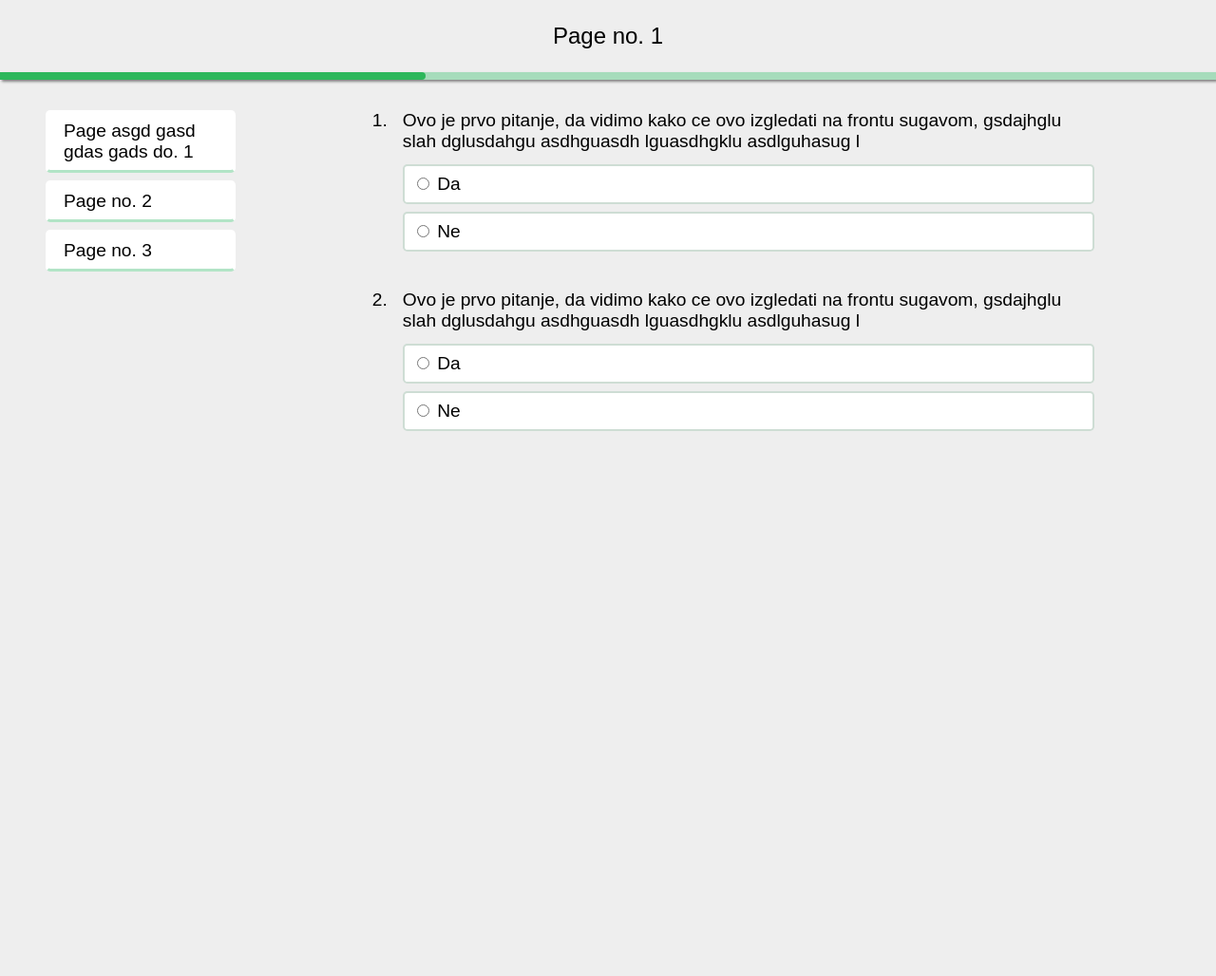
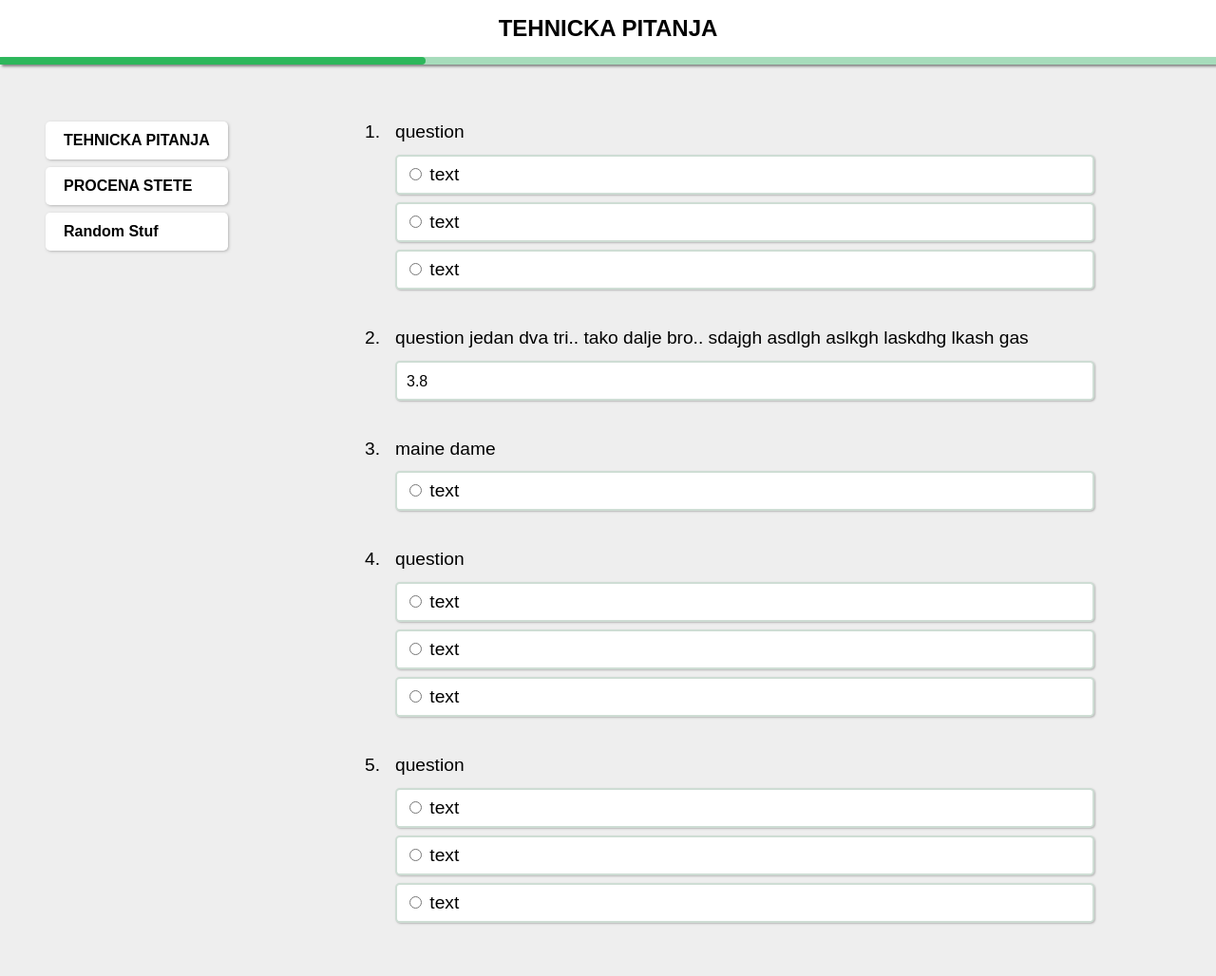
Before and after one commit to Nikola-Ostojic/SBES-Super-Project, a Flask app: page /home in a window 1280 px wide. Shown: the whole page at 95% size. Before the commit the page ends 454 px from the top, so only its background shows below. Run offline with Flask 2, Linux system fonts and the light colour scheme; some libraries are stand-ins or nearby versions.

Commit message:
Implemented pages on home page

```diff
--- a/config.json
+++ b/config.json
@@ -2,23 +2,150 @@
 	"formula":"CONST",
 	"pages":[{
 		"index":1,
-		"title":"title",
+		"title":"TEHNICKA PITANJA",
 		"calculationType":"CONST",
 		"formula":"CONST",
 		"questions": [
 	    {
 	      "id":"",
 	      "question": "question",
-	      "answerType": "chkbox/radio/number",
+	      "answerType": "radio",
 	      "weightType": "factor/value",
 	      "answers": [
 	        {
-	          "id":"",
+	          "id":"1",
+	          "text": "text",
+	          "weight": "3.8"
+	        },
+			{
+				"id":"1",
+				"text": "text",
+				"weight": "3.8"
+			},
+			 {
+	          "id":"1",
+	          "text": "text",
+	          "weight": "3.8"
+	        }
+	      ]
+	    },
+		{
+	      "id":"",
+	      "question": "question jedan dva tri.. tako dalje bro.. sdajgh asdlgh aslkgh laskdhg lkash gas",
+	      "answerType": "number",
+	      "weightType": "factor/value",
+	      "answers": [
+	        {
+	          "id":"2",
+	          "text": "",
+	          "weight": "3.8"
+	        }
+	      ]
+	    },
+		{
+	      "id":"",
+	      "question": "maine dame",
+	      "answerType": "radio",
+	      "weightType": "factor/value",
+	      "answers": [
+	        {
+	          "id":"3",
+	          "text": "text",
+	          "weight": "3.8"
+	        }
+	      ]
+	    },
+		{
+	      "id":"",
+	      "question": "question",
+	      "answerType": "radio",
+	      "weightType": "factor/value",
+	      "answers": [
+	        {
+	          "id":"1",
+	          "text": "text",
+	          "weight": "3.8"
+	        },
+			{
+				"id":"1",
+				"text": "text",
+				"weight": "3.8"
+			},
+			 {
+	          "id":"1",
+	          "text": "text",
+	          "weight": "3.8"
+	        }
+	      ]
+	    },
+		{
+	      "id":"",
+	      "question": "question",
+	      "answerType": "radio",
+	      "weightType": "factor/value",
+	      "answers": [
+	        {
+	          "id":"1",
+	          "text": "text",
+	          "weight": "3.8"
+	        },
+			{
+				"id":"1",
+				"text": "text",
+				"weight": "3.8"
+			},
+			 {
+	          "id":"1",
 	          "text": "text",
 	          "weight": "3.8"
 	        }
 	      ]
 	    }
 	  ]
+
+	},
+	{
+		"index":2,
+		"title":"PROCENA STETE",
+		"calculationType":"CONST",
+		"formula":"CONST",
+		"questions": [
+	    {
+	      "id":"",
+	      "question": "sta radis bro",
+	      "answerType": "text",
+	      "weightType": "factor/value",
+	      "answers": [
+	        {
+	          "id":"2",
+	          "text": "",
+	          "weight": "3.8"
+	        }
+	      ]
+	    }
+	  ]
+
+	},
+	{
+		"index":3,
+		"title":"Random Stuf",
+		"calculationType":"CONST",
+		"formula":"CONST",
+		"questions": [
+	    {
+	      "id":"",
+	      "question": "wtf",
+	      "answerType": "radio",
+	      "weightType": "factor/value",
+	      "answers": [
+	        {
+	          "id":"3",
+	          "text": "text",
+	          "weight": "3.8"
+	        }
+	      ]
+	    }
+	  ]
+
 	}]
 }
--- a/main.py
+++ b/main.py
@@ -9,7 +9,7 @@ formula, pages = process(CONFIG_NAME)
 
 @app.route('/home')
 def home():
-    process(CONFIG_NAME)
+    formula, pages = process(CONFIG_NAME)
     html = render_template("questionnaire.html", pages=pages)
     return html
 
--- a/processing.py
+++ b/processing.py
@@ -18,7 +18,7 @@ def parse_pages(pages):
             for answer in question['answers']:
                 answ = parse_answer(answer)
                 q.answers.append(answ)
-        result.append(page)
+        result.append(pg)
     return result
 
 def parse_answer(answer):
--- a/static/css/questionnaire.css
+++ b/static/css/questionnaire.css
@@ -7,9 +7,12 @@ body{
 
 .home-wrapper{
     display: flex;
+    position: relative;
+    top: 7rem;
 }
 
 .questions-wrapper{
+    width: 100%;
     display: flex;
     justify-content: center;
     flex-direction: column;
@@ -18,15 +21,18 @@ body{
 
 .page-container{
     padding: 1rem 1rem 1rem 3rem;
+    width: 25%;
 }
 
 .page{
     border: 3px solid rgba(100, 194, 136, 0);
-    border-bottom: 3px solid rgba(103, 202, 141, 0.5);
     background-color: white;
     padding: 0.5rem 1rem;
     margin-bottom: 0.5rem;
     border-radius: 0.3rem;
+    font-size: 1rem;
+    font-weight: 600;
+    box-shadow: 1px 1px 3px rgba(128, 128, 128, 0.5);
 }
 
 .question-container{
@@ -39,10 +45,25 @@ body{
     margin-right: 1rem;
 }
 
+.question-text{
+    width: 100%;
+}
+
+.selected{
+    border: 2px solid rgba(35,164,166, 0.7) !important;
+}
+
+.selected-page{
+    border: 3px solid rgba(35,164,166, 0.7) !important;
+}
+
 .page-title{
     text-align: center;
     font-size: 1.5rem;
-    font-weight: 500;
+    font-weight: 600;
+    background-color: white;
+    margin: 0px;
+    padding: 1rem;
 }
 
 .question{
@@ -55,6 +76,7 @@ body{
     padding: 0.5rem;
     border-radius: 0.3rem;
     border: 2px solid rgba(157, 188, 169, 0.5);
+    box-shadow: 1px 1px 2px rgba(128, 128, 128, 0.5);
 }
 
 .bar-wrapper{
@@ -77,7 +99,36 @@ body{
     border-bottom-right-radius: 0.3rem;
 }
 
+.header-title{
+    position: fixed;
+    width: 100%;
+    z-index: 5;
+}
 
+.hidden{
+    display: none;
+}
+
+input[type=text]{
+    border: 0px;
+    font-size: 1rem;
+    outline: 0px;
+    width: 100%;
+}
+
+input[type=number]{
+    border: 0px;
+    font-size: 1rem;
+    outline: 0px;
+    width: 100%;
+    -moz-appearance:textfield;
+}
+
+input::-webkit-outer-spin-button,
+input::-webkit-inner-spin-button {
+    -webkit-appearance: none;
+    margin: 0;
+}
 
 /* Animations/hovers... */
 
--- a/static/js/questionnaire.js
+++ b/static/js/questionnaire.js
@@ -0,0 +1,26 @@
+$('.answer').click(function (e) {
+    let radio = $(this).find('input')
+    radio.prop("checked", true);
+    $(this).siblings().removeClass('selected')
+    $(this).addClass('selected')
+});
+
+var lastPage = 1
+var pageNumber = 0
+
+pageNumber = $('.questions-wrapper').length
+
+
+$('.page').click(function (e) {
+    let pageClass = $(this).attr('class').split(' ')[1]
+    currentPage = pageClass.split('-')[1]
+    if(lastPage != currentPage){
+        $('.page-' + lastPage).removeClass('selected-page')
+        $('.page-' + currentPage).addClass('selected-page')
+        $('[index=' + currentPage + ']').removeClass('hidden')
+        $('[index=' + lastPage + ']').addClass('hidden')
+        lastPage = currentPage
+    }
+
+    $('.progress').width(currentPage / pageNumber * 100 + '%');
+});
--- a/templates/questionnaire.html
+++ b/templates/questionnaire.html
@@ -16,64 +16,46 @@
 
 {% block body %}
 <main>
-    <p class="page-title">Page no. 1</p>
-    <div class="bar-wrapper">
-        <div class="progress-bar">
-            <div class="progress">
+    <div class="header-title">
+        <p class="page-title">{{ pages[0].title }} </p>
+        <div class="bar-wrapper">
+            <div class="progress-bar">
+                <div class="progress">
 
+                </div>
             </div>
         </div>
     </div>
     <div class="home-wrapper">
         <div class="page-container">
-            <div class="page">
-                <span>Page asgd gasd gdas gads do. 1</span>
+            {% for item in pages %}
+            <div class="page page-{{item.index}}">
+                <span>{{item.title}}</span>
             </div>
-            <div class="page">
-                <span>Page no. 2</span>
-            </div>
-            <div class="page">
-                <span>Page no. 3</span>
-            </div>
+            {% endfor %}
         </div>
-        <div class="questions-wrapper">
+        {% for item in pages %}
+        <div index="{{item.index}}" class="questions-wrapper {% if item.index != 1 %} hidden {%endif%}">
+            {% for question in item.questions %}
             <div class="question-container">
                 <div class="question-no">
-                    <span>1.</span>
+                    <span>{{loop.index}}.</span>
                 </div>
                 <div class="question-text">
                     <div class="question">
-                        <span>Ovo je prvo pitanje, da vidimo kako ce ovo izgledati na frontu sugavom, gsdajhglu slah dglusdahgu asdhguasdh lguasdhgklu asdlguhasug l</span>
+                        <span>{{question.question}}</span>
                     </div>
-                    <div class="answer">
-                        <input type="radio" name="answer1">
-                        <span>Da</span>
-                    </div>
-                    <div class="answer">
-                        <input type="radio" name="answer1">
-                        <span>Ne</span>
-                    </div>
+                        {% for answer in question.answers %}
+                        <div class="answer">
+                            <input type="{{question.answer_type}}" name="answer-{{question.id}}" value="{{answer.weight}}">
+                            <span>{{ answer.text }}</span>
+                        </div>
+                        {% endfor %}
                 </div>
             </div>
-            <div class="question-container">
-                <div class="question-no">
-                    <span>2.</span>
-                </div>
-                <div class="question-text">
-                    <div class="question">
-                        <span>Ovo je prvo pitanje, da vidimo kako ce ovo izgledati na frontu sugavom, gsdajhglu slah dglusdahgu asdhguasdh lguasdhgklu asdlguhasug l</span>
-                    </div>
-                    <div class="answer">
-                        <input type="radio" name="answer2">
-                        <span>Da</span>
-                    </div>
-                    <div class="answer">
-                        <input type="radio" name="answer2">
-                        <span>Ne</span>
-                    </div>
-                </div>
-            </div>
+            {% endfor %}
         </div>
+        {% endfor %}
     </div>
 </main>
 
```
